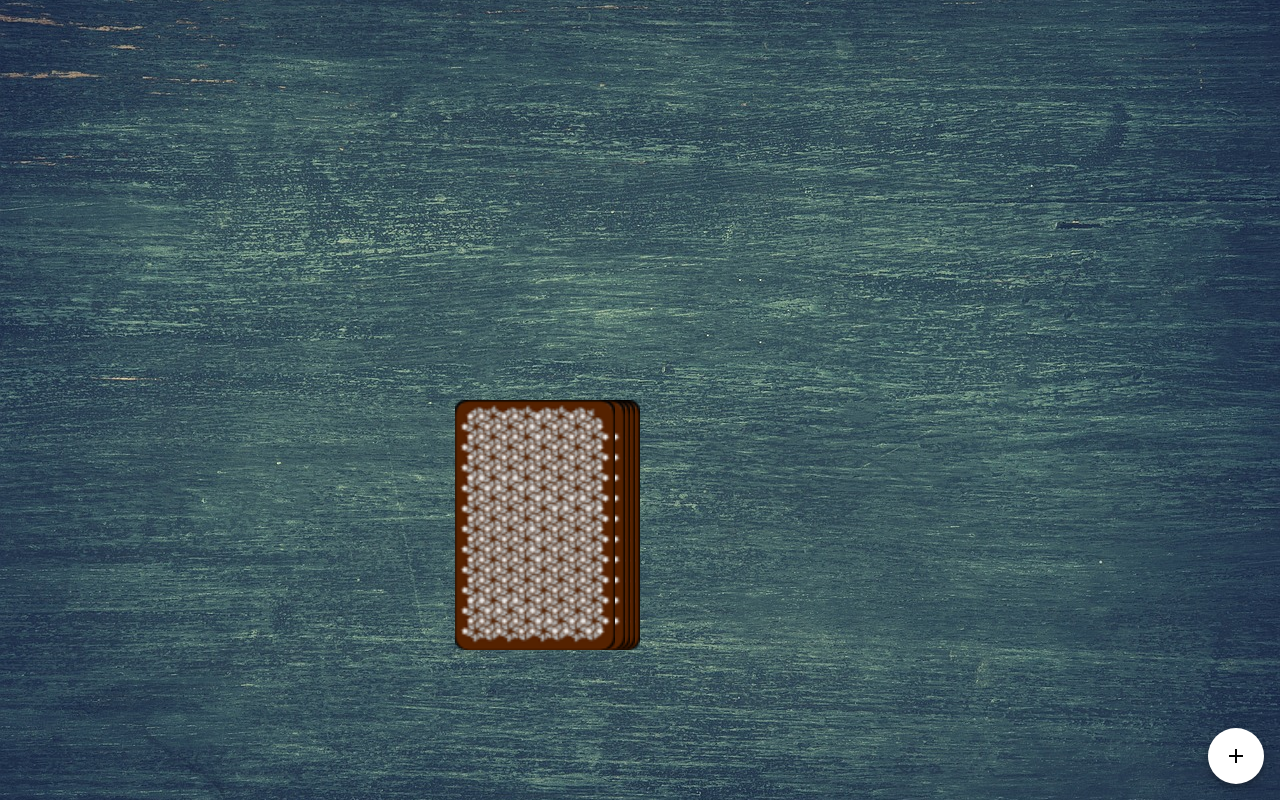
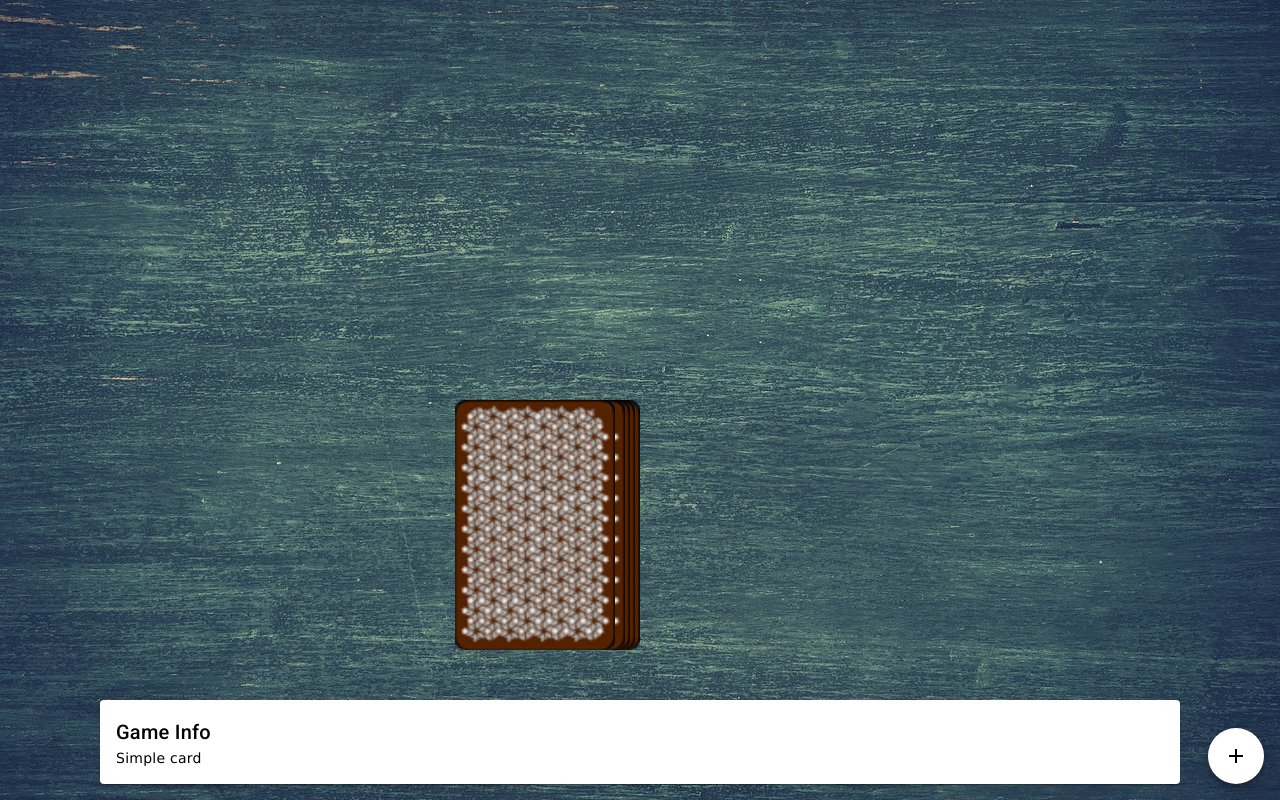
Before and after one commit to BiancaFlorut/RingOfFire, an Angular app: page /game in a window 1280 px wide. Built offline with nearby package versions, Linux system fonts and the light colour scheme.

Commit message:
info card

```diff
--- /dev/null
+++ b/src/app/game-info/game-info.component.html
@@ -0,0 +1,7 @@
+<mat-card>
+  <mat-card-header>
+    <mat-card-title>Game Info</mat-card-title>
+  </mat-card-header>
+
+  <mat-card-content>Simple card</mat-card-content>
+</mat-card>
--- a/src/app/game/game.component.html
+++ b/src/app/game/game.component.html
@@ -39,6 +39,8 @@
   </div>
 </div>
 
+<app-game-info class="game-info"></app-game-info>
+
 <button mat-fab color="secondary" class="btn-add" (click)="openDialog()">
   <mat-icon>add</mat-icon>
 </button>
--- a/src/app/game/game.component.sass
+++ b/src/app/game/game.component.sass
@@ -48,3 +48,9 @@
   position: absolute
   right: 16px
   bottom: 16px
+
+.game-info
+  position: absolute
+  right: 100px
+  left: 100px
+  bottom: 16px
--- a/src/app/game/game.component.ts
+++ b/src/app/game/game.component.ts
@@ -8,11 +8,12 @@ import { MatDialog } from '@angular/material/dialog';
 import { DialogAddPlayerComponent } from '../dialog-add-player/dialog-add-player.component';
 import {MatDialogModule} from '@angular/material/dialog';
 import { Player } from '../../models/player.class';
+import { GameInfoComponent } from '../game-info/game-info.component';
 
 @Component({
   selector: 'app-game',
   standalone: true,
-  imports: [CommonModule, PlayerComponent, MatButtonModule, MatIconModule, MatDialogModule],
+  imports: [CommonModule, PlayerComponent, MatButtonModule, MatIconModule, MatDialogModule, GameInfoComponent],
   templateUrl: './game.component.html',
   styleUrl: './game.component.sass'
 })
```
Also changed, not shown: src/app/game-info/game-info.component.ts (added, +13 -0 lines), src/app/game-info/game-info.component.sass (added), 1 other file (tests, documents, lock files or other folders).
